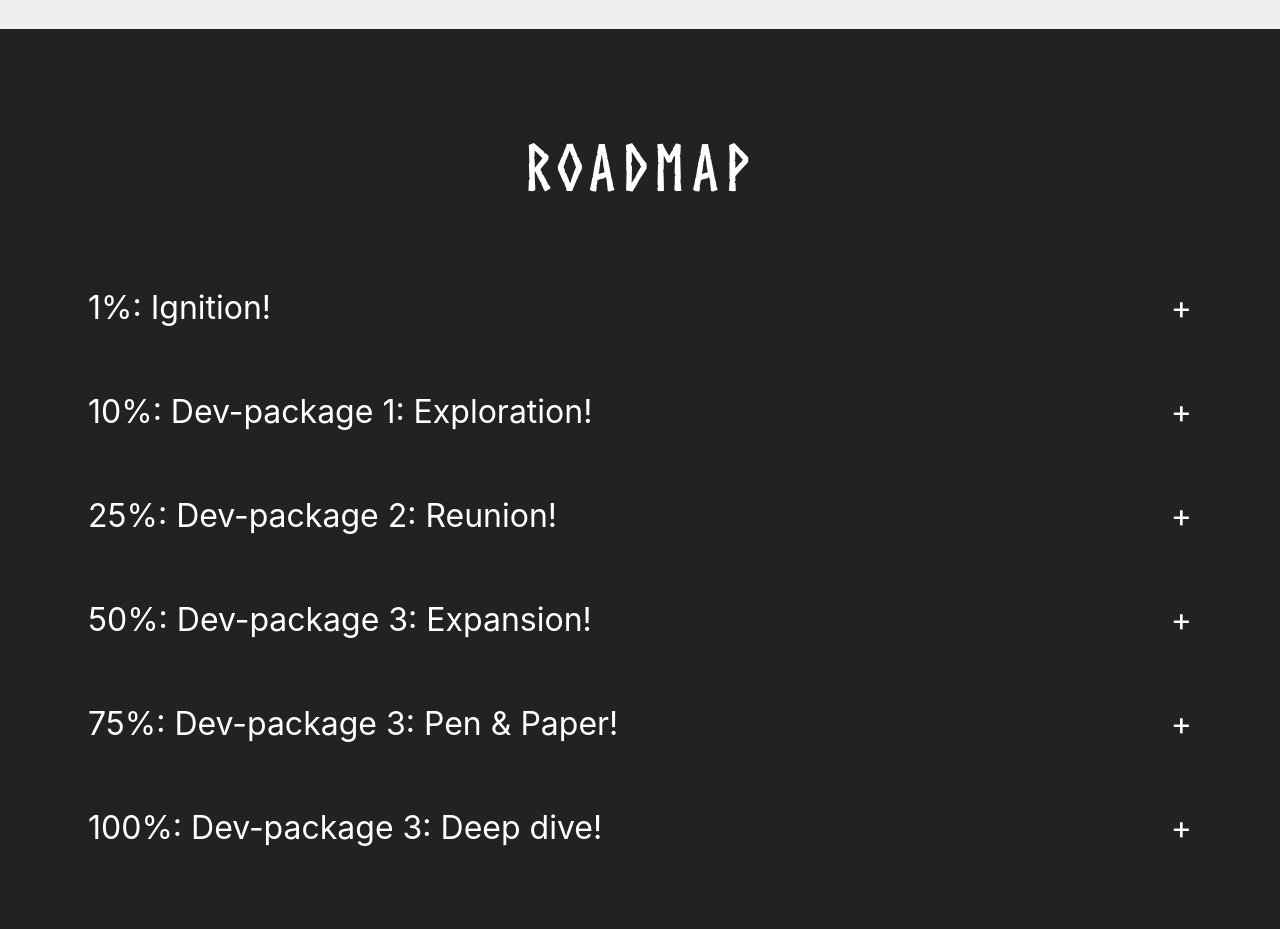
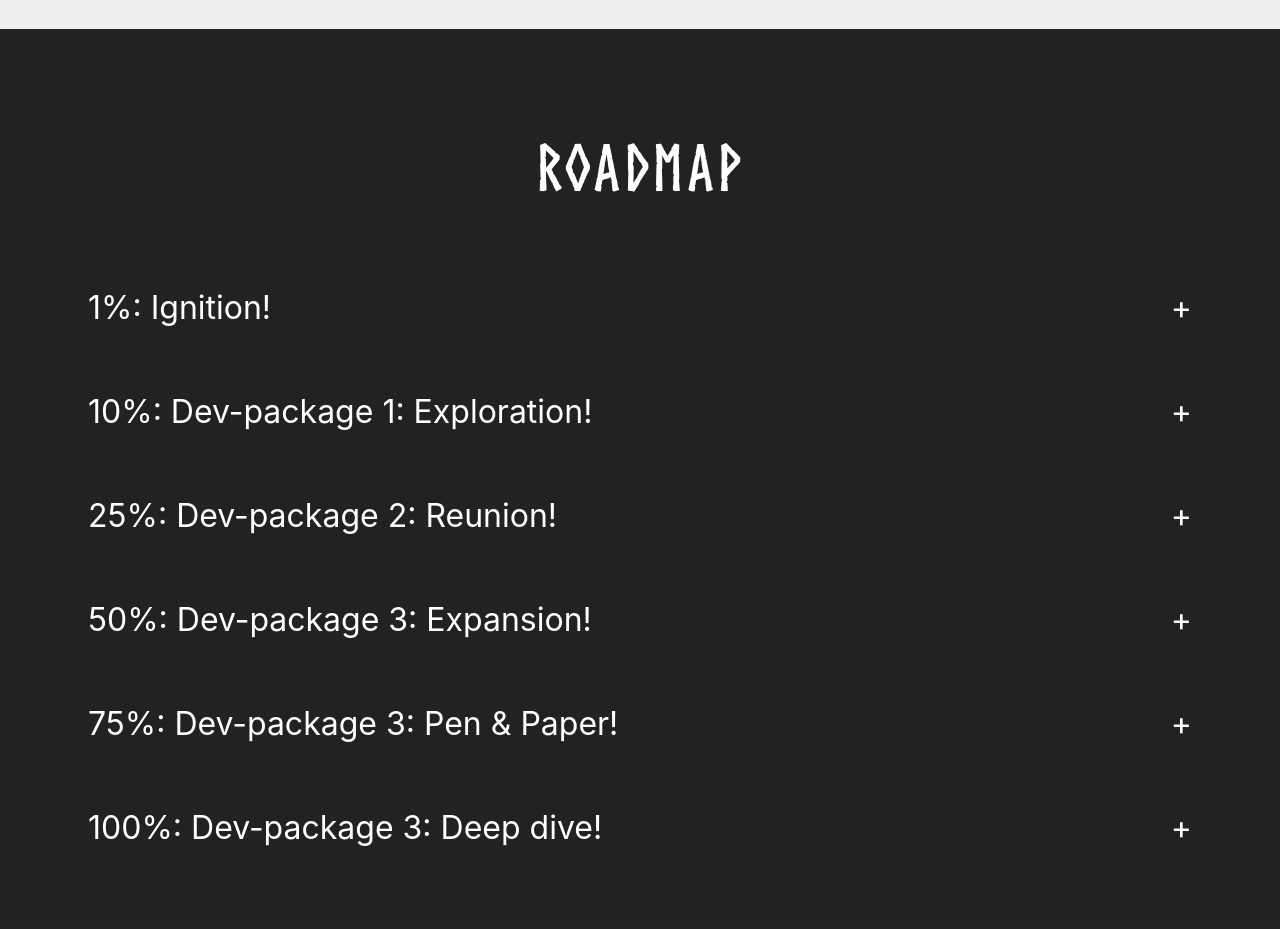
Before and after one commit to nfttestnft/website, a plain HTML site: page index.html in a window 1280 px wide. Shown: the part 3360-4289 px from the top of the page. Drawn offline with nearby package versions, Linux system fonts and the light colour scheme.

Commit message:
Update index.html

```diff
--- a/index.html
+++ b/index.html
@@ -194,7 +194,7 @@
 
     <div id="roadmap" class="container-fluid" style="background-color: #222; color: white; padding-top: 100px; padding-bottom: 200px;">
         <div class="container p-0">
-            <h1 class="text-center" style="letter-spacing: 0.1em;">Roadmap</h1>
+            <h1 class="text-center" style="letter-spacing: 0.05em;">Roadmap</h1>
 
             <button class="btn accordion-dark shadow-none">1%: Ignition!</button>
             <div class="panel-dark">
```
